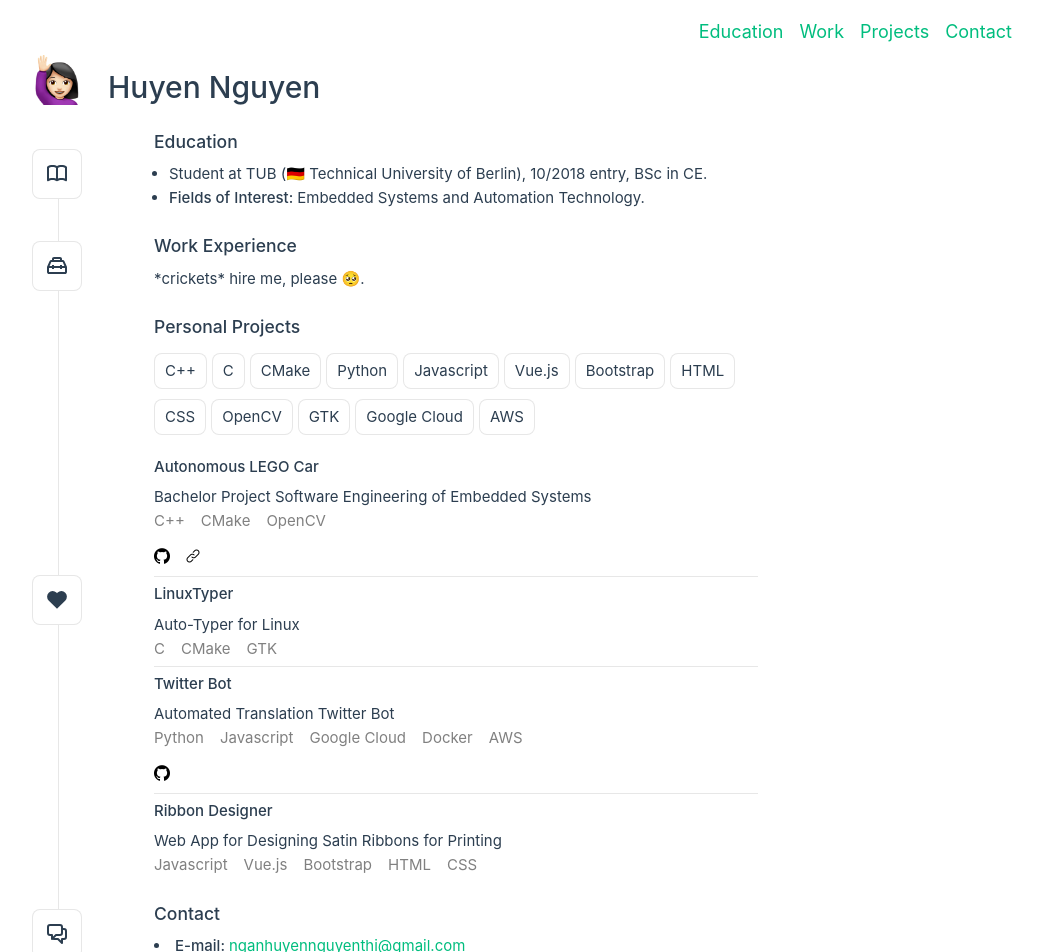
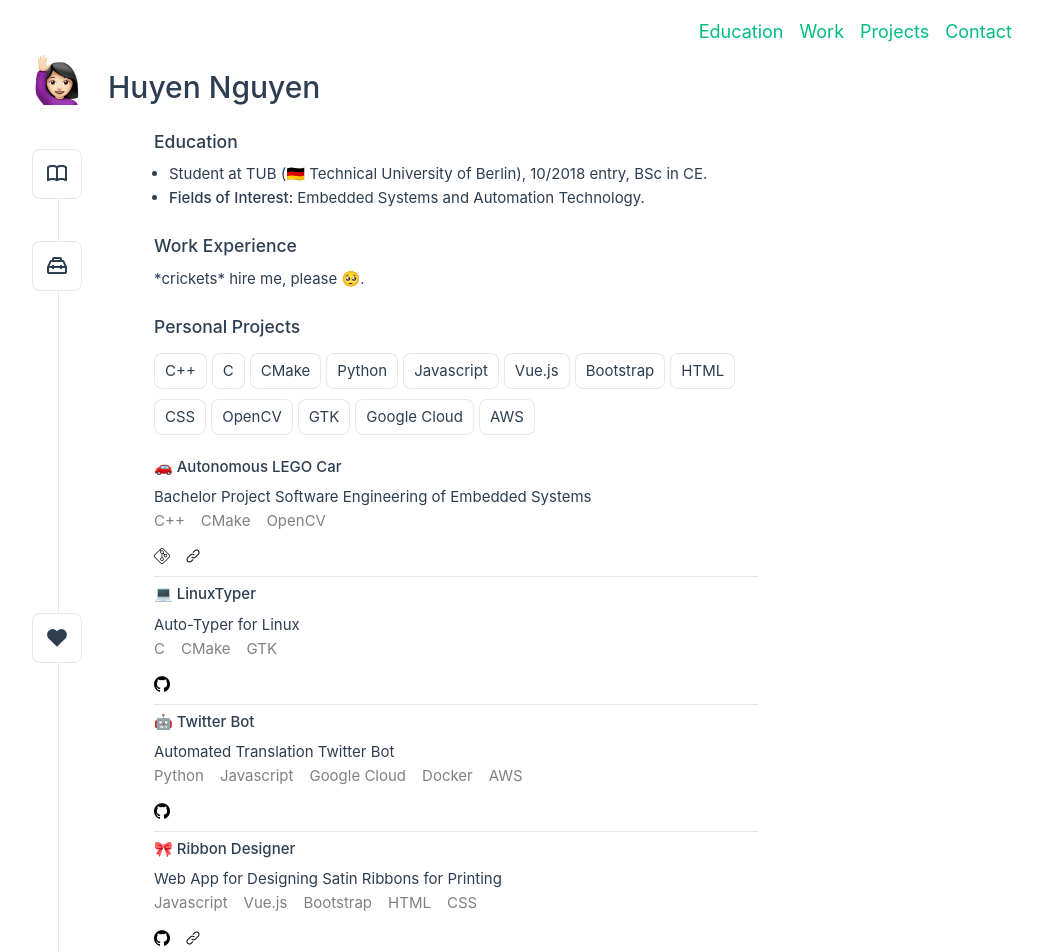
Before and after one commit to huyenngn/resume, a Vue app: page / in a window 1280 px wide. Shown: the top 952 px of the page, without its empty margins (232-1275 px from the left). Built offline with nearby package versions, Linux system fonts and the light colour scheme.

Commit message:
links update

```diff
--- a/src/assets/main.css
+++ b/src/assets/main.css
@@ -77,7 +77,7 @@ body {
   height:100%;
   margin: 0 auto;
   padding: 2rem;
-
+  margin-bottom: 5rem;
   font-weight: normal;
 }
 
--- a/src/components/NavBar.vue
+++ b/src/components/NavBar.vue
@@ -26,7 +26,7 @@ nav {
     background: var(--color-background);
     top: 0;
     right: 0;
-    margin: 1em 2em;
+    padding: 1em 2em;
     font-size: 1.125rem;
 }
 
@@ -39,7 +39,7 @@ nav ul {
 }
 
 nav ul li {
-    padding: 0;
+    /* padding: 0; */
     flex-grow: 1;
     justify-content: space-evenly;
     min-width: 0;
--- a/src/components/Projects.vue
+++ b/src/components/Projects.vue
@@ -32,31 +32,35 @@ export default {
             filterList: [],
             projects: [
                 {
-                    title: "Autonomous LEGO Car",
+                    title: "🚗 Autonomous LEGO Car",
                     text: "Bachelor Project Software Engineering of Embedded Systems",
-                    github: "ghj",
-                    link: "meow",
+                    github: "",
+                    git: "https://git.tu-berlin.de/sees-driving-1/raspberrypi",
+                    link: "https://www.tu.berlin/sese/studium-lehre/studierendenprojeke\#c719986",
                     technologies: ["C++", "CMake", "OpenCV"],
                 },
                 {
-                    title: "LinuxTyper",
+                    title: "💻 LinuxTyper",
                     text: "Auto-Typer for Linux",
-                    github: "",
+                    github: "https://github.com/huyenngn/linuxtyper",
+                    git: "",
                     link: "",
                     technologies: ["C", "CMake", "GTK"],
                 },
                 {
-                    title: "Twitter Bot",
+                    title: "🤖 Twitter Bot",
                     text: "Automated Translation Twitter Bot",
-                    github: "puta",
+                    github: "https://github.com/huyenngn/TwitterBot",
+                    git: "",
                     link: "",
                     technologies: ["Python", "Javascript", "Google Cloud", "Docker", "AWS"],
                 },
                 {
-                    title: "Ribbon Designer",
+                    title: "🎀 Ribbon Designer",
                     text: "Web App for Designing Satin Ribbons for Printing",
-                    github: "",
-                    link: "",
+                    github: "https://github.com/huyenngn/RibbonDesigner",
+                    git: "",
+                    link: "https://tranquil-taffy-c57164.netlify.app/",
                     technologies: ["Javascript", "Vue.js", "Bootstrap", "HTML", "CSS"],
                 },
             ],
--- a/src/components/ProjectsFilter.vue
+++ b/src/components/ProjectsFilter.vue
@@ -56,7 +56,6 @@ export default {
 }
 
 .button {
-    /* display: inline-flex; */
     border: 1px solid var(--color-border);
     background: var(--color-background);
     border-radius: 8px;
@@ -65,7 +64,8 @@ export default {
 }
 
 .button:hover {
-    background: var(--color-border);
+    padding: 3px 8px;
+    border: 3px solid var(--color-border);
 }
 
 input:checked+div {
--- a/src/components/ProjectsItem.vue
+++ b/src/components/ProjectsItem.vue
@@ -6,8 +6,9 @@
             {{tech}}
         </div>
         <div >
-            <a :href="project.github"></a><img class="icon" v-if="project.github" src="/src/assets/github.png" />
-            <a :href="project.link"></a><img class="icon"  v-if="project.link" src="/src/assets/link.png" />
+            <a :href="project.github"><img class="icon" v-if="project.github" src="/src/assets/github.png" /></a>
+            <a :href="project.git"><img class="icon" v-if="project.git" src="/src/assets/git.png" /></a>
+            <a :href="project.link"><img class="icon"  v-if="project.link" src="/src/assets/link.png" /></a>
         </div>
     </div>
 </template>
@@ -32,6 +33,10 @@ export default {
     color: var(--color-heading);
   }
 
+  a:hover {
+    background-color: var(--color-background);
+  }
+
   .icon {
     width: 1rem;
     height: 1rem;
```
Also changed, not shown: src/assets/git.png (added).
